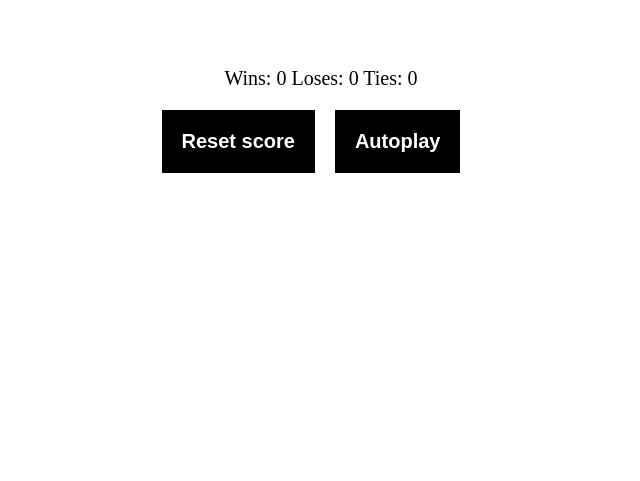
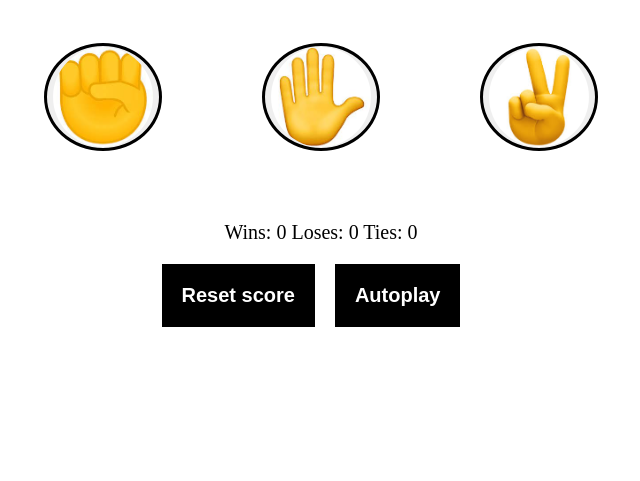
Before and after one commit to HAREESHRAVI/RockPaperScissors-game, a plain HTML site: page index.html in a window 1280 px wide. Shown: the part 319-800 px from the top of the page, without its empty margins (319-959 px from the left). Drawn offline with Linux system fonts and the light colour scheme.

Commit message:
refactor

```diff
--- a/index.html
+++ b/index.html
@@ -7,6 +7,7 @@
     <title>Demo</title>
   </head>
   <body>
+    <div class="container">
       <p class="title">Rock Paper Scissors</p>
       <div class="button-holder">
         <button
@@ -40,6 +41,7 @@
         </button>
         <button class="autoplay-button" onclick="autoPlay()" ;>Autoplay</button>
       </div>
+    </div>
     <script src="demo.js"></script>
   </body>
 </html>
--- a/styles.css
+++ b/styles.css
@@ -1,6 +1,12 @@
 body {
   font: Arial;
   background-color: white;
+}
+.container {
+  position: absolute;
+  top: 50%;
+  left: 50%;
+  transform: translate(-50%, -50%);
 }
 .title {
   color: black;
@@ -27,7 +33,8 @@ body {
   text-align: center;
   font-size: 20px;
 }
-.reset_button-style,.autoplay-button {
+.reset_button-style,
+.autoplay-button {
   border: none;
   background-color: black;
   color: white;
@@ -35,9 +42,10 @@ body {
   font-size: 20px;
   padding: 20px;
   cursor: pointer;
-  margin-right:20px;
+  margin-right: 20px;
 }
-.reset_button-style:hover,.autoplay-button:hover {
+.reset_button-style:hover,
+.autoplay-button:hover {
   border: 3px solid black;
   background-color: white;
   font-size: 20px;
@@ -47,7 +55,7 @@ body {
 
 .button-holder,
 .align-reset_button,
-.autoplay-button{
+.autoplay-button {
   display: flex;
   justify-content: center;
   text-align: center;
```
Lines whose indentation alone changed are shown as unchanged.
